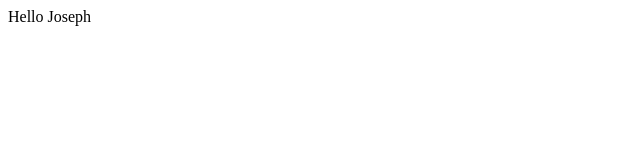
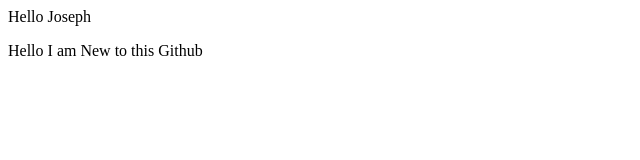
Before and after one commit to Dhwarakesh95/practise.github.io, a plain HTML site: page index.html in a window 1280 px wide. Shown: the whole page, without its empty margins (0-640 px from the left). Drawn offline with Linux system fonts and the light colour scheme.

Commit message:
added para

```diff
--- a/index.html
+++ b/index.html
@@ -4,5 +4,6 @@
  </head>
  <body>
  Hello Joseph
+ <p>Hello I am New to this Github</p>
  </body>
 </html>
```
